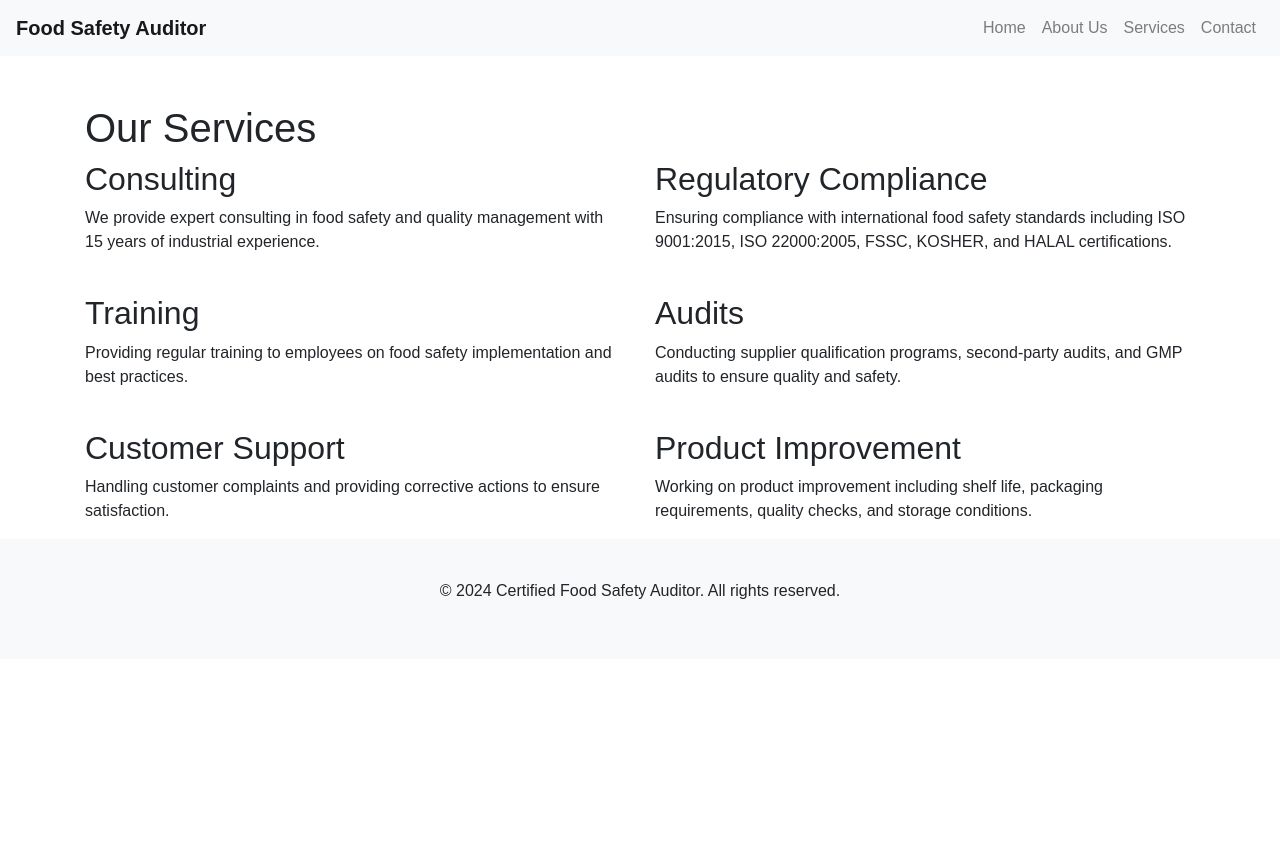
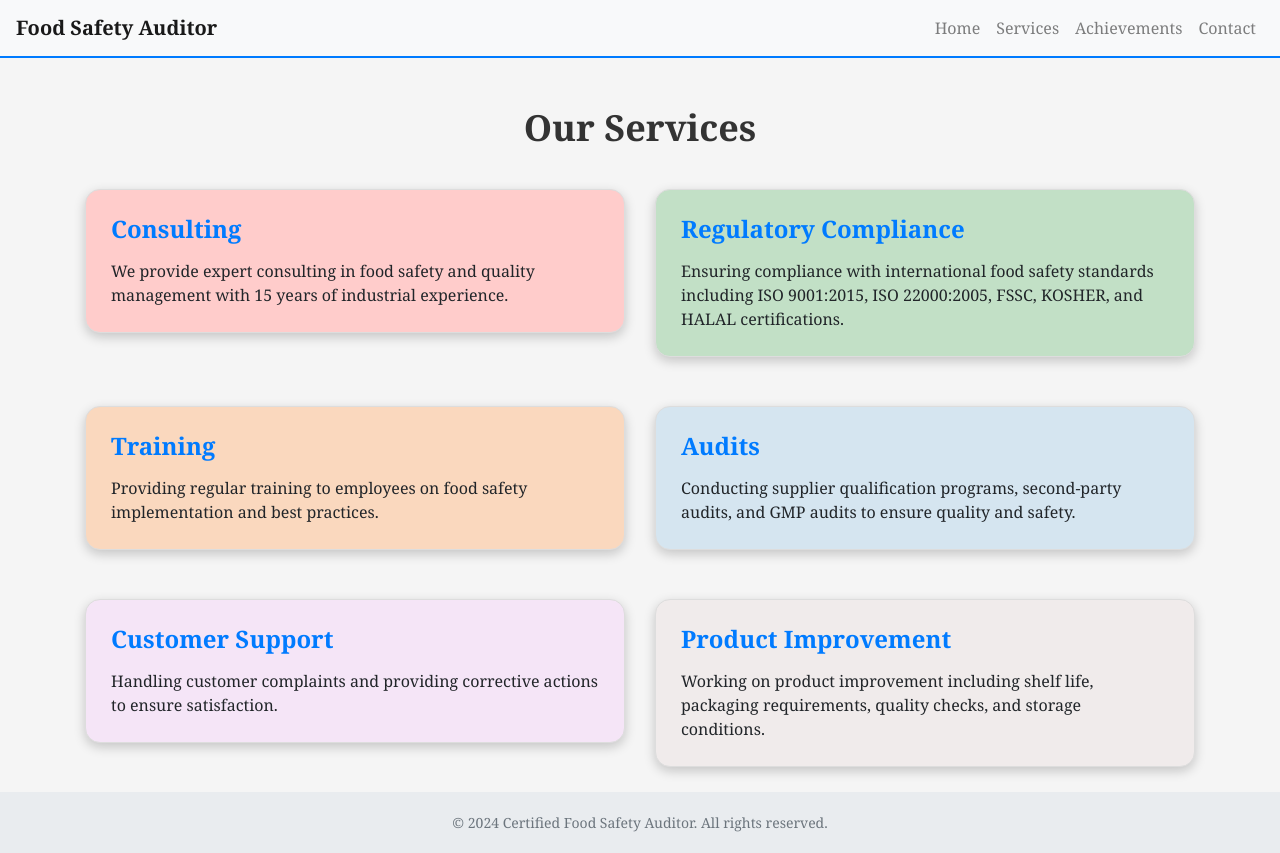
Before and after one commit to kishorevbhosale/food-saftery-blog, a plain HTML site: page services.html in a window 1280 px wide. Before the commit the page ends 800 px from the top, so only its background shows below. Drawn offline with nearby package versions, Linux system fonts and the light colour scheme.

Commit message:
Update services.html

````diff
--- a/services.html
+++ b/services.html
@@ -1,11 +1,3 @@
-<!DOCTYPE html>
-<html lang="en">
-<head>
-  <meta charset="UTF-8">
-  <metaHere is the complete code for the "Services" page:
-
-### services.html (Services Page)
-```html
 <!DOCTYPE html>
 <html lang="en">
 <head>
@@ -13,9 +5,63 @@
   <meta name="viewport" content="width=device-width, initial-scale=1.0">
   <title>Services - Certified Food Safety Auditor</title>
   <link rel="stylesheet" href="https://stackpath.bootstrapcdn.com/bootstrap/4.5.2/css/bootstrap.min.css">
-  <link rel="stylesheet" href="css/style.css">
+  <style>
+    body {
+      font-family: 'Georgia', serif;
+      background-color: #f5f5f5;
+    }
+    .navbar {
+      margin-bottom: 20px;
+      border-bottom: 2px solid #007bff;
+    }
+    .navbar-brand {
+      font-weight: bold;
+    }
+    .main-heading {
+      text-align: center;
+      font-size: 36px;
+      font-weight: bold;
+      color: #333; /* Dark gray color */
+      margin-bottom: 40px;
+    }
+    .service-title {
+      font-size: 24px;
+      font-weight: bold;
+      color: #007bff; /* Blue color */
+      margin-bottom: 15px;
+    }
+    .service {
+      background-color: #ffffff; /* White background for better contrast */
+      padding: 25px;
+      margin-bottom: 25px;
+      border-radius: 15px;
+      box-shadow: 0 4px 12px rgba(0,0,0,0.2); /* Softer shadow */
+      border: 1px solid #ddd; /* Subtle border */
+    }
+    .service-content {
+      margin-bottom: 0;
+    }
+    .footer {
+      background-color: #e9ecef;
+      padding: 20px 0;
+    }
+    .footer p {
+      margin: 0;
+      font-size: 14px;
+      color: #6c757d;
+    }
+    @media (max-width: 768px) {
+      .main-heading {
+        font-size: 30px;
+      }
+      .service-title {
+        font-size: 20px;
+      }
+    }
+  </style>
 </head>
 <body>
+  <!-- Navigation Bar -->
   <nav class="navbar navbar-expand-lg navbar-light bg-light">
     <a class="navbar-brand" href="#">Food Safety Auditor</a>
     <button class="navbar-toggler" type="button" data-toggle="collapse" data-target="#navbarNav" aria-controls="navbarNav" aria-expanded="false" aria-label="Toggle navigation">
@@ -24,53 +70,68 @@
     <div class="collapse navbar-collapse" id="navbarNav">
       <ul class="navbar-nav ml-auto">
         <li class="nav-item"><a class="nav-link" href="index.html">Home</a></li>
-        <li class="nav-item"><a class="nav-link" href="about.html">About Us</a></li>
         <li class="nav-item"><a class="nav-link" href="services.html">Services</a></li>
+        <li class="nav-item"><a class="nav-link" href="achievements.html">Achievements</a></li>
         <li class="nav-item"><a class="nav-link" href="contact.html">Contact</a></li>
       </ul>
     </div>
   </nav>
 
+  <!-- Main Content -->
   <div class="container mt-5">
-    <h1>Our Services</h1>
+    <h1 class="main-heading">Our Services</h1>
     <div class="row">
       <div class="col-md-6">
-        <h2>Consulting</h2>
-        <p>We provide expert consulting in food safety and quality management with 15 years of industrial experience.</p>
+        <div class="service" style="background-color: #ffcccb;">
+          <h2 class="service-title">Consulting</h2>
+          <p class="service-content">We provide expert consulting in food safety and quality management with 15 years of industrial experience.</p>
+        </div>
       </div>
       <div class="col-md-6">
-        <h2>Regulatory Compliance</h2>
-        <p>Ensuring compliance with international food safety standards including ISO 9001:2015, ISO 22000:2005, FSSC, KOSHER, and HALAL certifications.</p>
+        <div class="service" style="background-color: #c2e0c6;">
+          <h2 class="service-title">Regulatory Compliance</h2>
+          <p class="service-content">Ensuring compliance with international food safety standards including ISO 9001:2015, ISO 22000:2005, FSSC, KOSHER, and HALAL certifications.</p>
+        </div>
       </div>
     </div>
     <div class="row mt-4">
       <div class="col-md-6">
-        <h2>Training</h2>
-        <p>Providing regular training to employees on food safety implementation and best practices.</p>
+        <div class="service" style="background-color: #fad8be;">
+          <h2 class="service-title">Training</h2>
+          <p class="service-content">Providing regular training to employees on food safety implementation and best practices.</p>
+        </div>
       </div>
       <div class="col-md-6">
-        <h2>Audits</h2>
-        <p>Conducting supplier qualification programs, second-party audits, and GMP audits to ensure quality and safety.</p>
+        <div class="service" style="background-color: #d5e5f0;">
+          <h2 class="service-title">Audits</h2>
+          <p class="service-content">Conducting supplier qualification programs, second-party audits, and GMP audits to ensure quality and safety.</p>
+        </div>
       </div>
     </div>
     <div class="row mt-4">
       <div class="col-md-6">
-        <h2>Customer Support</h2>
-        <p>Handling customer complaints and providing corrective actions to ensure satisfaction.</p>
+        <div class="service" style="background-color: #f5e5f7;">
+          <h2 class="service-title">Customer Support</h2>
+          <p class="service-content">Handling customer complaints and providing corrective actions to ensure satisfaction.</p>
+        </div>
       </div>
       <div class="col-md-6">
-        <h2>Product Improvement</h2>
-        <p>Working on product improvement including shelf life, packaging requirements, quality checks, and storage conditions.</p>
+        <div class="service" style="background-color: #f0ebeb;">
+          <h2 class="service-title">Product Improvement</h2>
+          <p class="service-content">Working on product improvement including shelf life, packaging requirements, quality checks, and storage conditions.</p>
+        </div>
       </div>
     </div>
   </div>
 
-  <footer class="bg-light text-center text-lg-start">
-    <div class="container p-4">
+  <!-- Footer -->
+  <footer class="footer text-center">
+    <div class="container">
       <p>&copy; 2024 Certified Food Safety Auditor. All rights reserved.</p>
     </div>
   </footer>
 
+  <!-- Scripts -->
   <script src="https://code.jquery.com/jquery-3.5.1.slim.min.js"></script>
   <script src="https://cdn.jsdelivr.net/npm/@popperjs/core@2.5.4/dist/umd/popper.min.js"></script>
   <script src="https://stackpath.bootstrapcdn.com/bootstrap/4.5.2/js/bootstrap.min.js"></script>
````
